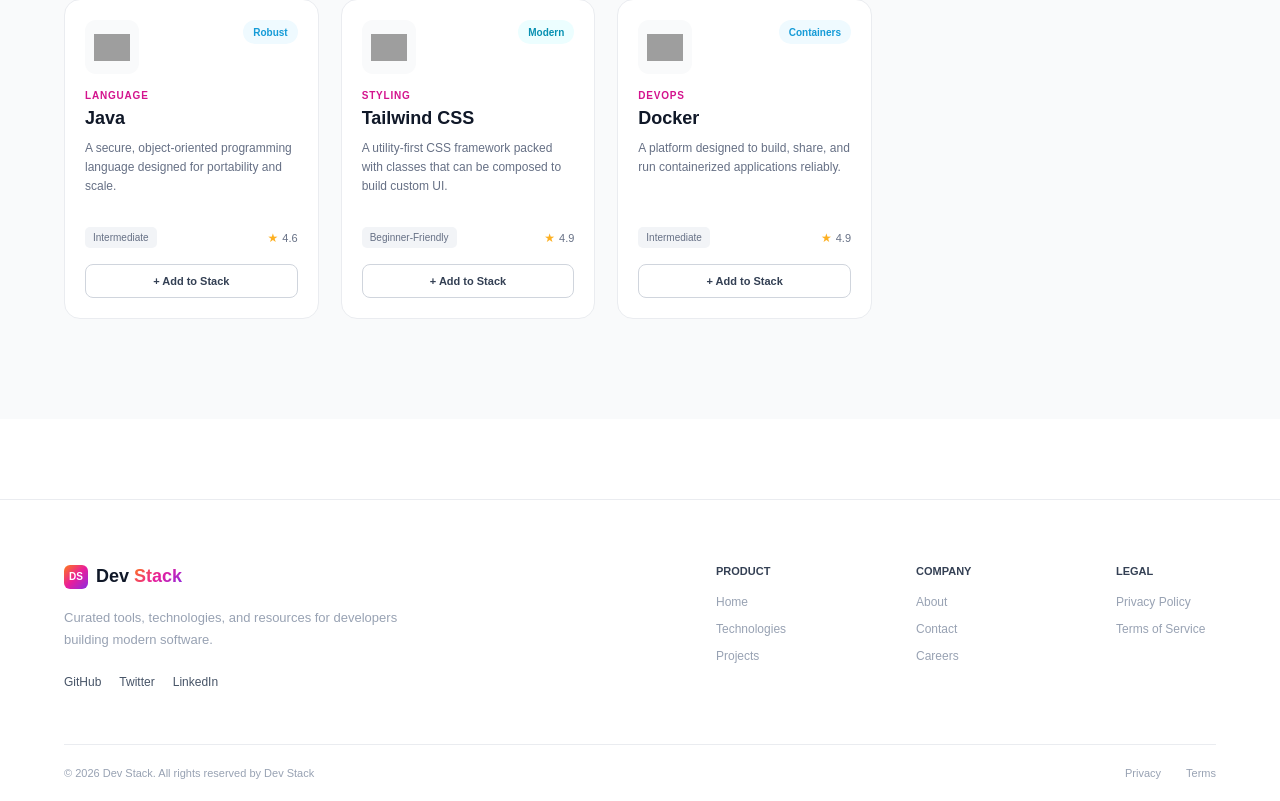
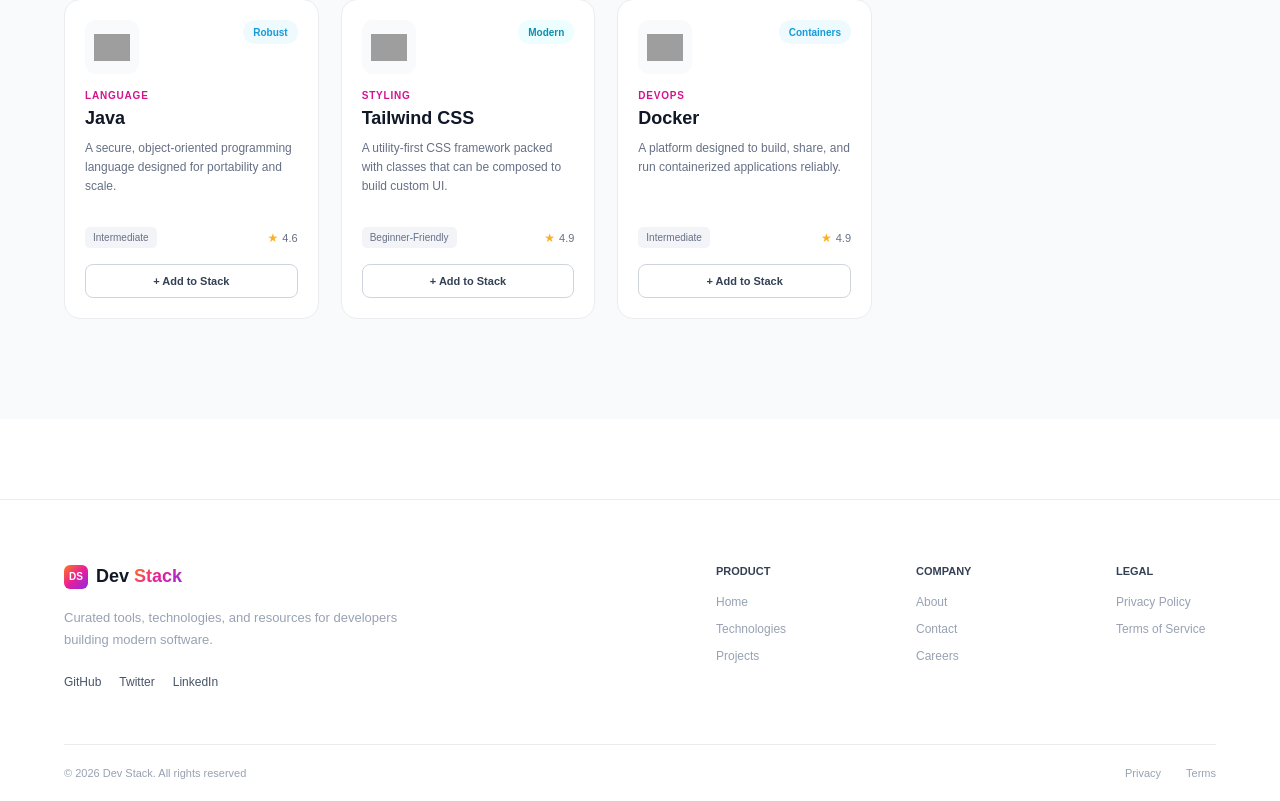
Before and after one commit to Shawon-lab-debug/dev-stack-builder, a React (Vite) app: page / in a window 1280 px wide. Shown: the part 1991-2792 px from the top of the page. Built offline with nearby package versions, Linux system fonts and the light colour scheme; grey boxes are pictures that could not be loaded.

Commit message:
Footer Update

```diff
--- a/src/components/Footer/footer.jsx
+++ b/src/components/Footer/footer.jsx
@@ -49,7 +49,7 @@
         </div>
 
         <div className="footer-bottom">
-          <p>© 2026 Dev Stack. All rights reserved by Dev Stack</p>
+          <p>© 2026 Dev Stack. All rights reserved</p>
 
           <div>
             <a href="#">Privacy</a>
```
